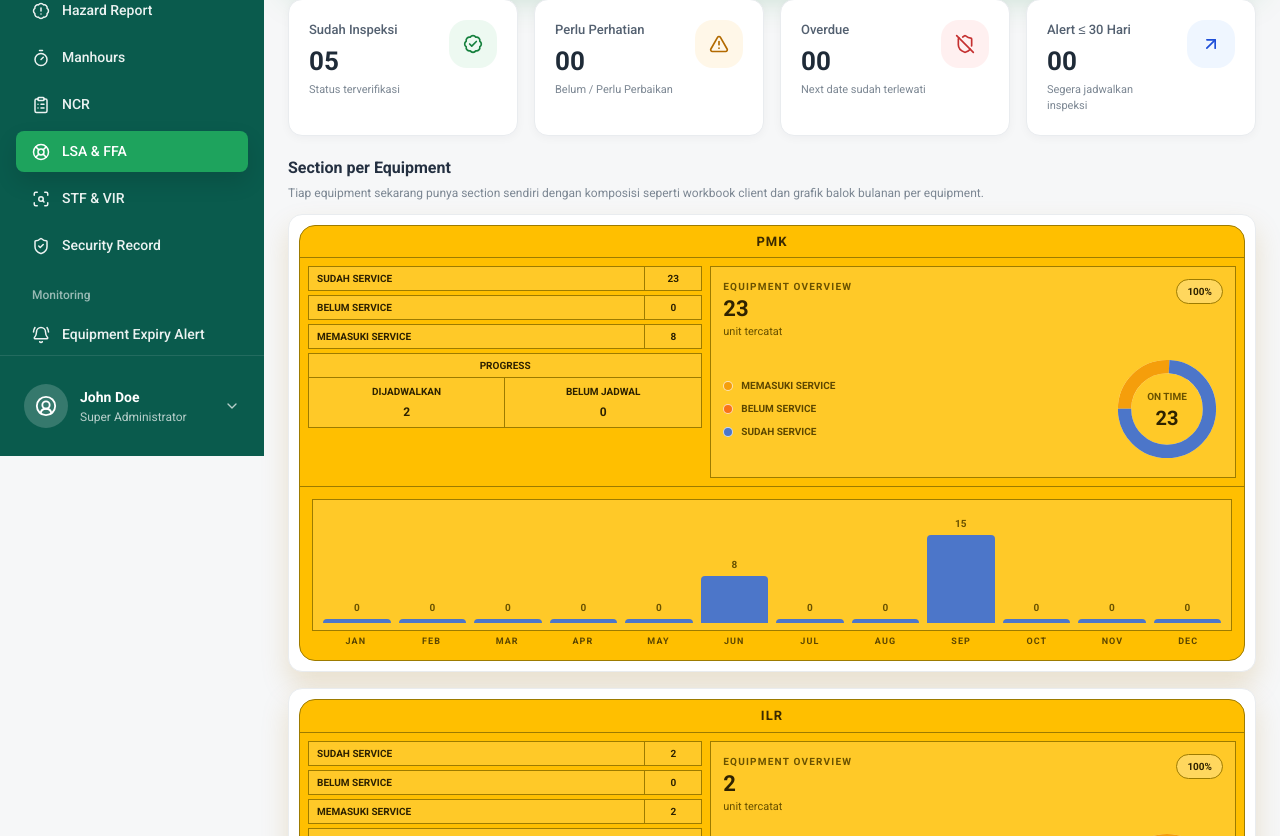
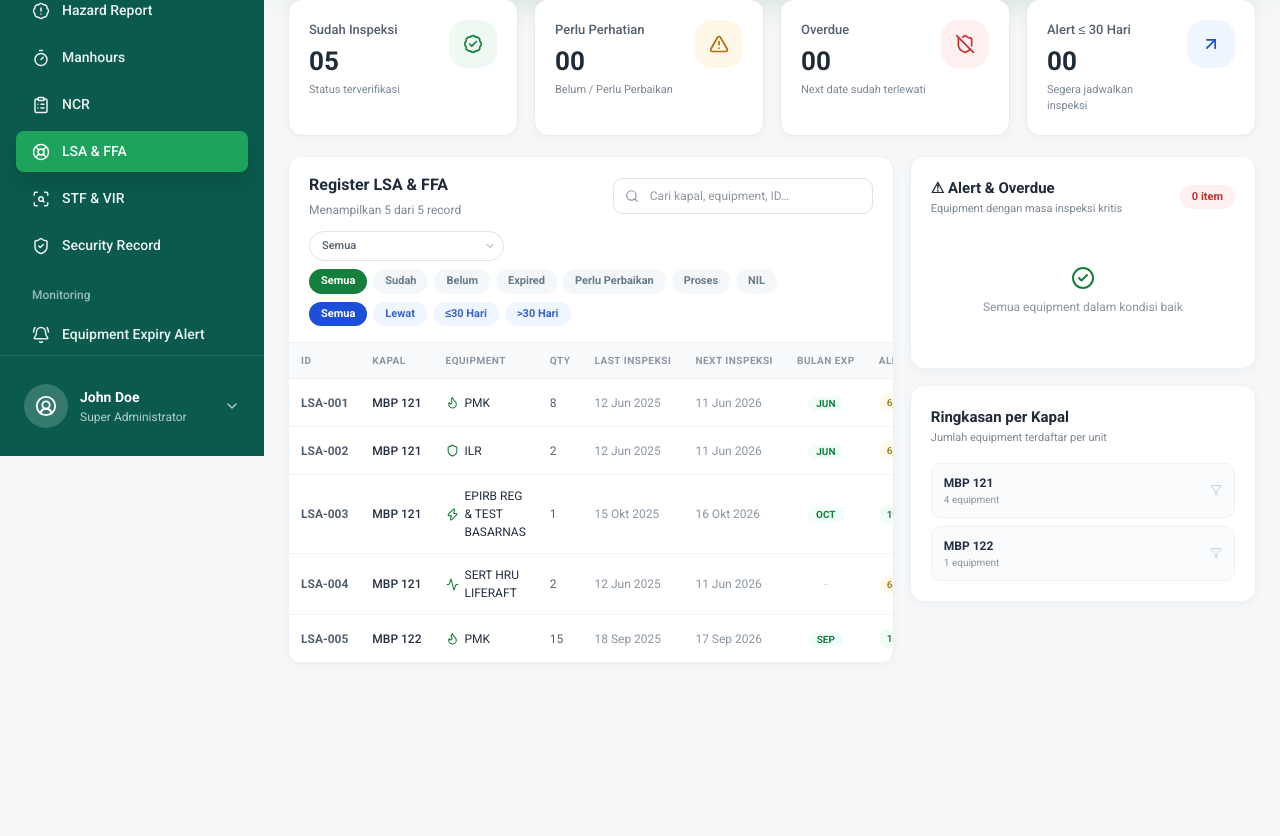
Before and after one commit to SyifaNurrohmahW/QHSE-DashboardManagementSystem, a Next.js app in the folder qhse-dashboard/: page /dashboard/lsa-ffa in a window 1280 px wide. Shown: the part 344-1180 px from the top of the page. After the commit the page ends 1028 px from the top, so only its background shows below. Built offline with nearby package versions, Linux system fonts and the light colour scheme.

Commit message:
resolve lsa-ffa page

```diff
--- a/qhse-dashboard/app/dashboard/lsa-ffa/page.js
+++ b/qhse-dashboard/app/dashboard/lsa-ffa/page.js
@@ -88,18 +88,6 @@ function alertLabel(days) {
   return { text: `${days}h lagi`, cls: "bg-[#f0fdf4] text-[#166534]" };
 }
 
-function getQtyValue(item) {
-  const parsed = Number.parseInt(String(item?.qty ?? "").replace(/[^\d-]/g, ""), 10);
-  return Number.isFinite(parsed) && parsed > 0 ? parsed : 1;
-}
-
-function getMonthIndex(dateString) {
-  if (!dateString) return null;
-  const date = new Date(dateString);
-  if (Number.isNaN(date.getTime())) return null;
-  return date.getMonth();
-}
-
 // ─── Status config ────────────────────────────────────────────────────────────
 
 const STATUS_STYLE = {
@@ -138,156 +126,6 @@ function AlertBadge({ days }) {
     <span className={`inline-flex rounded-full px-2 py-0.5 text-[10px] font-medium ${info.cls}`}>
       {info.text}
     </span>
-  );
-}
-
-function EquipmentWorkbookPanel({ item }) {
-  const totalSegments = item.sudahService + item.belumService + item.memasukiService || 1;
-  const segments = [
-    { key: "memasuki", label: "Memasuki service", value: item.memasukiService, color: "#f59e0b" },
-    { key: "belum", label: "Belum service", value: item.belumService, color: "#f97316" },
-    { key: "sudah", label: "Sudah service", value: item.sudahService, color: "#4c76c9" },
-  ];
-  const maxMonthly = Math.max(1, ...item.monthlyCounts);
-
-  let cumulative = 0;
-  const donutSegments = segments
-    .filter((segment) => segment.value > 0)
-    .map((segment) => {
-      const dash = (segment.value / totalSegments) * 100;
-      const current = cumulative;
-      cumulative += dash;
-      return { ...segment, dash, offset: 25 - current };
-    });
-
-  return (
-    <Card className="overflow-hidden border-[#d6a300] bg-[#ffc20f] shadow-[0_14px_28px_rgba(173,114,0,0.18)]">
-      <CardContent className="p-2.5">
-        <div className="rounded-[16px] border border-[#9d7b00] bg-[#ffbf00]">
-          <div className="border-b border-[#9d7b00] px-3 py-1.5 text-center">
-            <h3 className="text-[13px] font-bold uppercase tracking-[0.08em] text-[#3b2a00]">
-              {item.equipment}
-            </h3>
-          </div>
-
-          <div className="grid gap-2 border-b border-[#9d7b00] p-2 lg:grid-cols-[1.05fr_1.4fr]">
-            <div className="space-y-1">
-              {[
-                { label: "Sudah service", value: item.sudahService },
-                { label: "Belum service", value: item.belumService },
-                { label: "Memasuki service", value: item.memasukiService },
-              ].map((row) => (
-                <div
-                  key={row.label}
-                  className="grid grid-cols-[1.7fr_56px] items-center border border-[#9d7b00] bg-[#ffc928] text-[10px] font-semibold uppercase text-[#2e2200]"
-                >
-                  <span className="border-r border-[#9d7b00] px-2 py-1">{row.label}</span>
-                  <span className="px-2 py-1 text-center">{row.value}</span>
-                </div>
-              ))}
-
-              <div className="border border-[#9d7b00] bg-[#ffc928]">
-                <div className="border-b border-[#9d7b00] px-2 py-1 text-center text-[10px] font-bold uppercase text-[#2e2200]">
-                  Progress
-                </div>
-                <div className="grid grid-cols-2 text-[10px] font-semibold uppercase text-[#2e2200]">
-                  <div className="border-r border-[#9d7b00] px-2 py-1.5 text-center">
-                    Dijadwalkan
-                    <div className="mt-1 text-[12px] font-bold">{item.scheduled}</div>
-                  </div>
-                  <div className="px-2 py-1.5 text-center">
-                    Belum jadwal
-                    <div className="mt-1 text-[12px] font-bold">{item.unscheduled}</div>
-                  </div>
-                </div>
-              </div>
-            </div>
-
-            <div className="flex min-h-[160px] flex-col justify-between border border-[#9d7b00] bg-[#ffc928] p-3">
-              <div className="flex items-start justify-between gap-3">
-                <div>
-                  <p className="text-[10px] font-semibold uppercase tracking-[0.12em] text-[#6a5200]">
-                    Equipment Overview
-                  </p>
-                  <p className="mt-1 text-[22px] font-bold leading-none text-[#2e2200]">
-                    {item.totalUnits}
-                  </p>
-                  <p className="mt-1 text-[11px] text-[#6a5200]">unit tercatat</p>
-                </div>
-                <div className="rounded-full border border-[#9d7b00] bg-white/25 px-2.5 py-1 text-[10px] font-bold uppercase text-[#2e2200]">
-                  {item.completion}%
-                </div>
-              </div>
-
-              <div className="mt-3 flex items-center justify-between gap-3">
-                <div className="space-y-2 text-[10px] uppercase text-[#5d4700]">
-                  {segments.map((segment) => (
-                    <div key={segment.key} className="flex items-center gap-2">
-                      <span
-                        className="h-2.5 w-2.5 rounded-full border border-white/70"
-                        style={{ backgroundColor: segment.color }}
-                      />
-                      <span className="font-semibold">{segment.label}</span>
-                    </div>
-                  ))}
-                </div>
-
-                <div className="relative flex h-[112px] w-[112px] items-center justify-center">
-                  <svg viewBox="0 0 42 42" className="h-full w-full -rotate-90">
-                    <circle cx="21" cy="21" r="15.915" fill="none" stroke="#fff3c1" strokeWidth="5" />
-                    {donutSegments.length === 0 ? (
-                      <circle cx="21" cy="21" r="15.915" fill="none" stroke="#d1d5db" strokeWidth="5" />
-                    ) : (
-                      donutSegments.map((segment) => (
-                        <circle
-                          key={segment.key}
-                          cx="21"
-                          cy="21"
-                          r="15.915"
-                          fill="none"
-                          stroke={segment.color}
-                          strokeWidth="5"
-                          strokeDasharray={`${segment.dash} ${100 - segment.dash}`}
-                          strokeDashoffset={segment.offset}
-                        />
-                      ))
-                    )}
-                  </svg>
-                  <div className="absolute text-center">
-                    <p className="text-[10px] font-semibold uppercase text-[#6a5200]">On time</p>
-                    <p className="mt-1 text-[20px] font-bold leading-none text-[#2e2200]">
-                      {item.sudahService}
-                    </p>
-                  </div>
-                </div>
-              </div>
-            </div>
-          </div>
-
-          <div className="px-3 py-3">
-            <div className="grid h-[132px] grid-cols-12 items-end gap-2 border border-[#9d7b00] bg-[#ffc928] px-2.5 pb-2 pt-4">
-              {item.monthlyCounts.map((count, index) => {
-                const height = count > 0 ? Math.max(10, (count / maxMonthly) * 88) : 4;
-                return (
-                  <div key={`${item.equipment}-${BULAN_OPTIONS[index]}`} className="flex h-full flex-col items-center justify-end">
-                    <span className="mb-1 text-[10px] font-semibold text-[#6a5200]">{count}</span>
-                    <div
-                      className="w-full rounded-t-[4px] bg-[#4c76c9]"
-                      style={{ height: `${height}px` }}
-                    />
-                  </div>
-                );
-              })}
-            </div>
-            <div className="mt-1 grid grid-cols-12 gap-2 px-2.5 text-center text-[9px] font-semibold uppercase tracking-[0.12em] text-[#5d4700]">
-              {BULAN_OPTIONS.map((month) => (
-                <span key={`${item.equipment}-${month}-label`}>{month}</span>
-              ))}
-            </div>
-          </div>
-        </div>
-      </CardContent>
-    </Card>
   );
 }
 
@@ -550,47 +388,6 @@ export default function LsaFfaPage() {
     return { total, sudah, expired, needAlert, perluPerbaikan, vessels };
   }, [data]);
 
-  // ── Equipment summary (per type) ──────────────────────────────────────────
-  const equipmentWorkbook = useMemo(() => {
-    return EQUIPMENT_TYPES.map((equipment) => {
-      const items = data.filter((d) => d.equipment === equipment);
-      const totalUnits = items.reduce((sum, item) => sum + getQtyValue(item), 0);
-      const sudahService = items
-        .filter((item) => item.status === "Sudah")
-        .reduce((sum, item) => sum + getQtyValue(item), 0);
-      const memasukiService = items
-        .filter((item) => item.alertDays !== null && item.alertDays >= 0 && item.alertDays <= 90)
-        .reduce((sum, item) => sum + getQtyValue(item), 0);
-      const overdueUnits = items
-        .filter((item) => item.alertDays !== null && item.alertDays < 0)
-        .reduce((sum, item) => sum + getQtyValue(item), 0);
-      const belumService = Math.max(totalUnits - sudahService, overdueUnits);
-      const scheduled = items.filter((item) => item.nextDate).length;
-      const unscheduled = Math.max(items.length - scheduled, 0);
-      const monthlyCounts = BULAN_OPTIONS.map((_, monthIndex) =>
-        items.reduce((sum, item) => {
-          const nextMonth = getMonthIndex(item.nextDate);
-          if (nextMonth === monthIndex) {
-            return sum + getQtyValue(item);
-          }
-          return sum;
-        }, 0)
-      );
-
-      return {
-        equipment,
-        totalUnits,
-        sudahService,
-        belumService,
-        memasukiService,
-        scheduled,
-        unscheduled,
-        monthlyCounts,
-        completion: totalUnits > 0 ? Math.round((sudahService / totalUnits) * 100) : 0,
-      };
-    });
-  }, [data]);
-
   // ── Filter ────────────────────────────────────────────────────────────────
   const filtered = useMemo(() => {
     return data.filter((d) => {
@@ -705,21 +502,6 @@ export default function LsaFfaPage() {
             </Card>
           );
         })}
-      </section>
-
-      {/* ── Equipment Summary per Type ── */}
-      <section className="space-y-3">
-        <div>
-          <h2 className="text-[16px] font-semibold text-[#243041]">Section per Equipment</h2>
-          <p className="mt-1 text-[12px] text-[#7c8793]">
-            Tiap equipment sekarang punya section sendiri dengan komposisi seperti workbook client dan grafik balok bulanan per equipment.
-          </p>
-        </div>
-        <div className="space-y-4">
-          {equipmentWorkbook.map((item) => (
-            <EquipmentWorkbookPanel key={item.equipment} item={item} />
-          ))}
-        </div>
       </section>
 
       {/* ── Main Content: Table + Alert Panel ── */}
```
